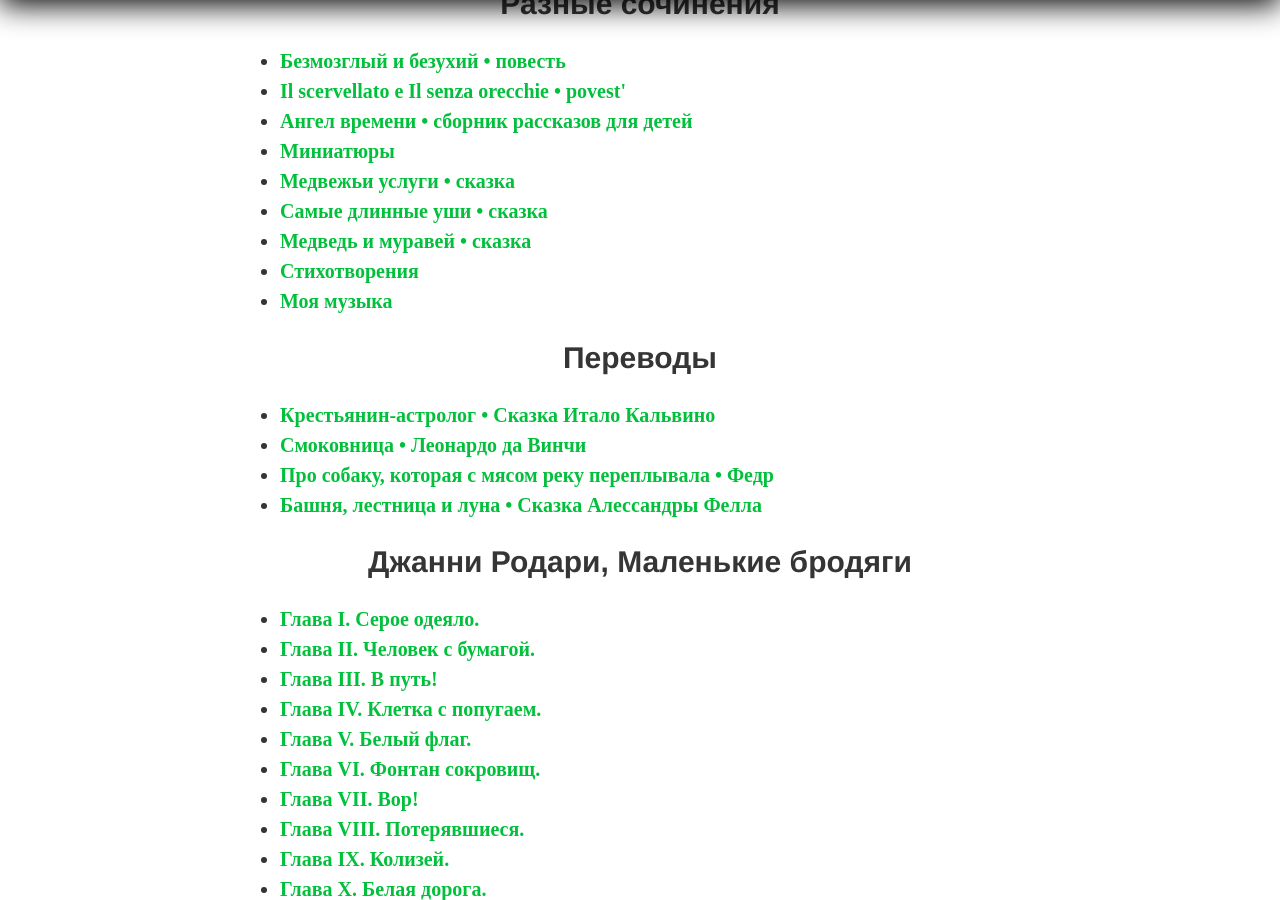
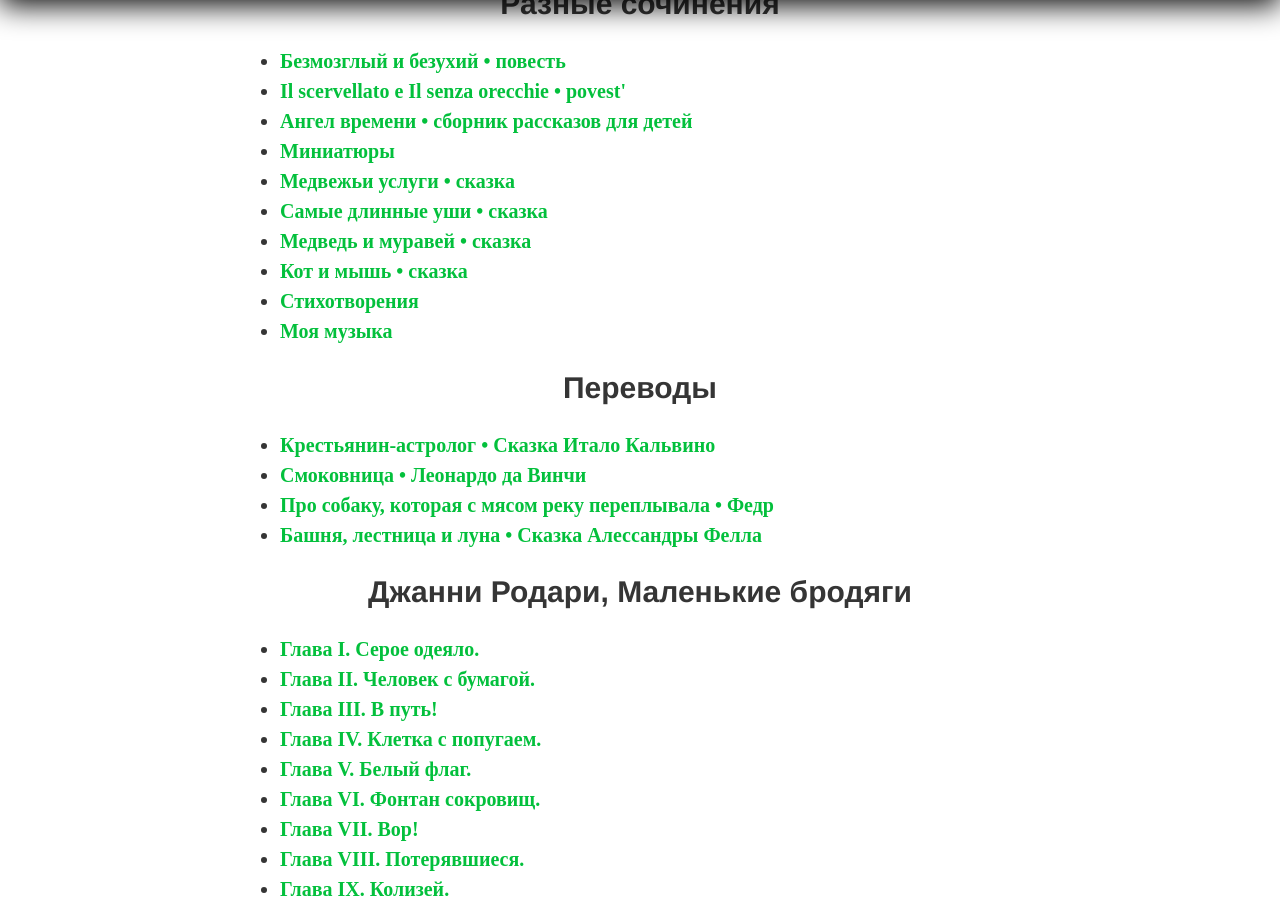
Before and after one commit to postolny/postolny.github.io, a Jekyll site: the page built from _pages/indice.html, in a window 1280 px wide and 900 px high, scrolled down 509 px. Built offline with Jekyll 4.4.1, drawn with Linux system fonts in a browser that asks for light colours.

Commit message:
Add files via upload

```diff
--- a/_data/indice.yml
+++ b/_data/indice.yml
@@ -15,6 +15,8 @@
         url: /samye-dlinnye-ushi/
       - page: Медведь и муравей • сказка
         url: /medved-i-muravej/
+      - page: Кот и мышь • сказка
+        url: /kot-i-mysh/
       - page: Стихотворения
         url: /poesia/
       - page: Моя музыка
```
